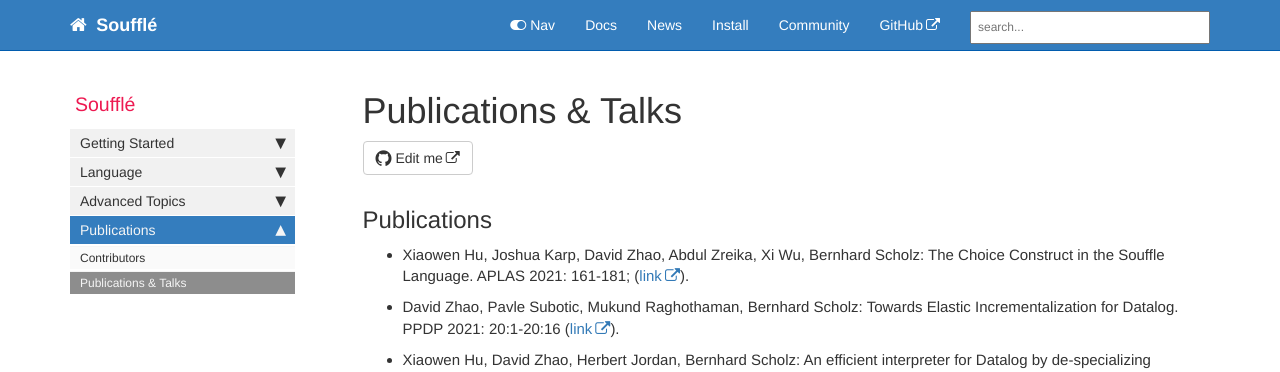
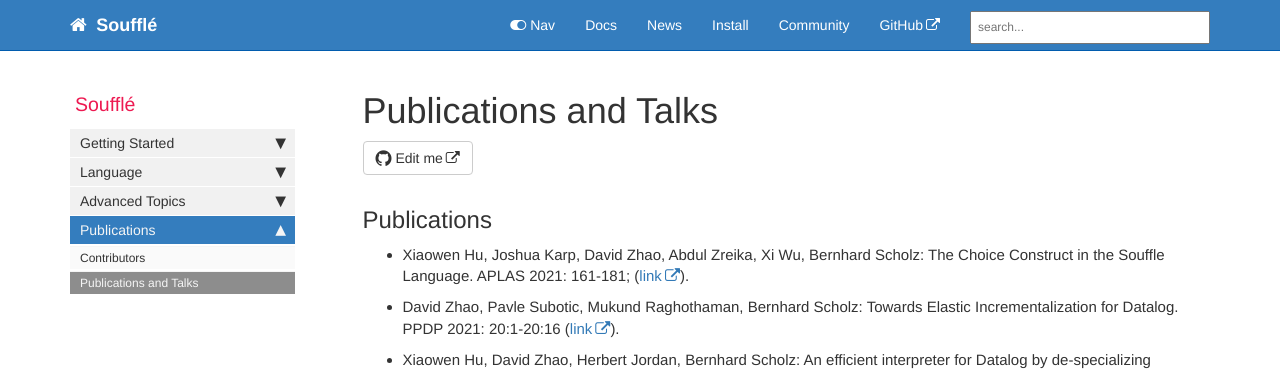
Before and after one commit to souffle-lang/souffle-lang.github.io, a Jekyll site: the page built from pages/docs/publications.md, in a window 1280 px wide. Shown: the top 372 px of the page. Built offline with Jekyll 4.4.1, drawn with Linux system fonts in a browser that asks for light colours; comment, search, counter and statistics services are not loaded.

Commit message:
Remove & to fix formatting issues

```diff
--- a/_data/sidebars/docs_sidebar.yml
+++ b/_data/sidebars/docs_sidebar.yml
@@ -155,7 +155,7 @@ entries:
       url: /translate
       output: web
 
-    - title: Symbol & Record Tables
+    - title: Symbol and Record Tables
       url: /implementation
       output: web
 
@@ -167,6 +167,6 @@ entries:
       url: /contributors
       output: web
 
-    - title: Publications & Talks
+    - title: Publications and Talks
       url: /publications
       output: web
--- a/pages/docs/implementation.md
+++ b/pages/docs/implementation.md
@@ -1,5 +1,5 @@
 ---
-title: Symbol & Record Tables
+title: Symbol and Record Tables
 permalink: /implementation
 sidebar: docs_sidebar
 folder: docs
--- a/pages/docs/publications.md
+++ b/pages/docs/publications.md
@@ -1,5 +1,5 @@
 ---
-title: Publications & Talks
+title: Publications and Talks
 permalink: /publications
 sidebar: docs_sidebar
 folder: docs
```
